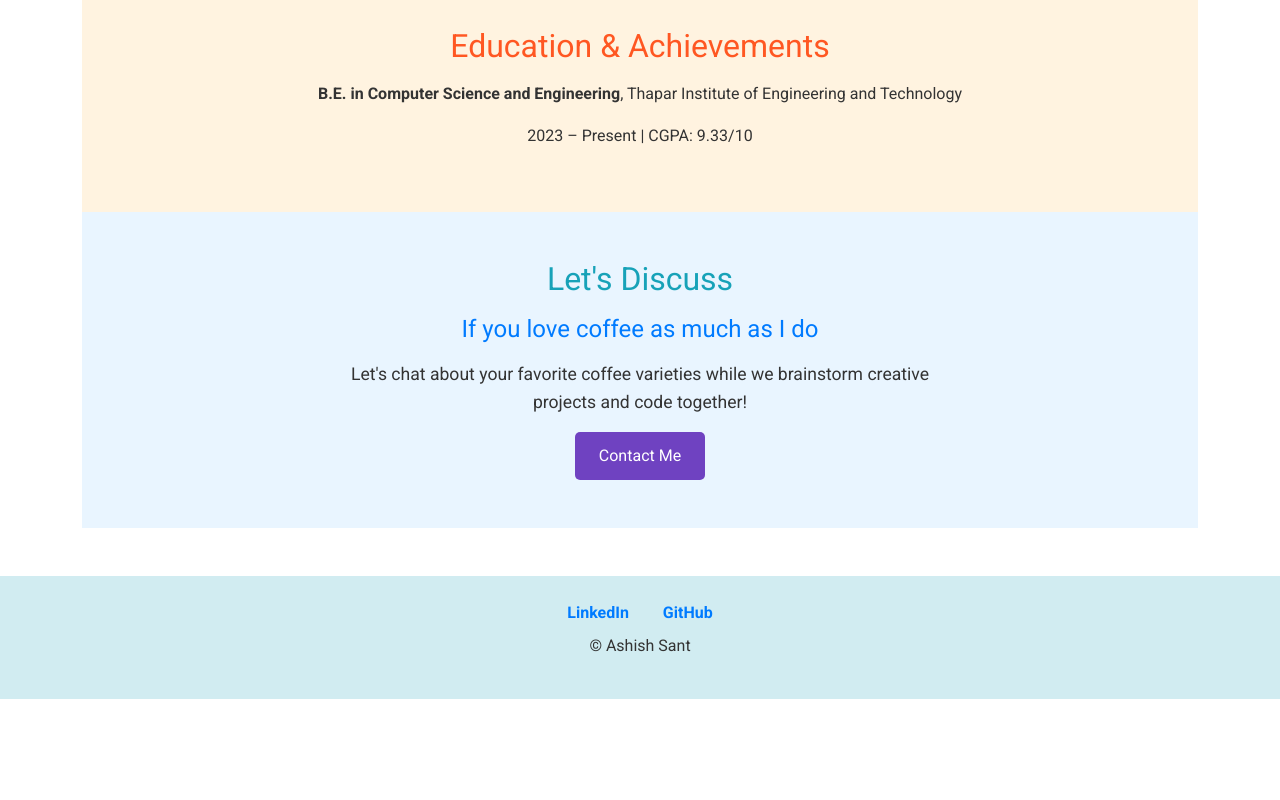
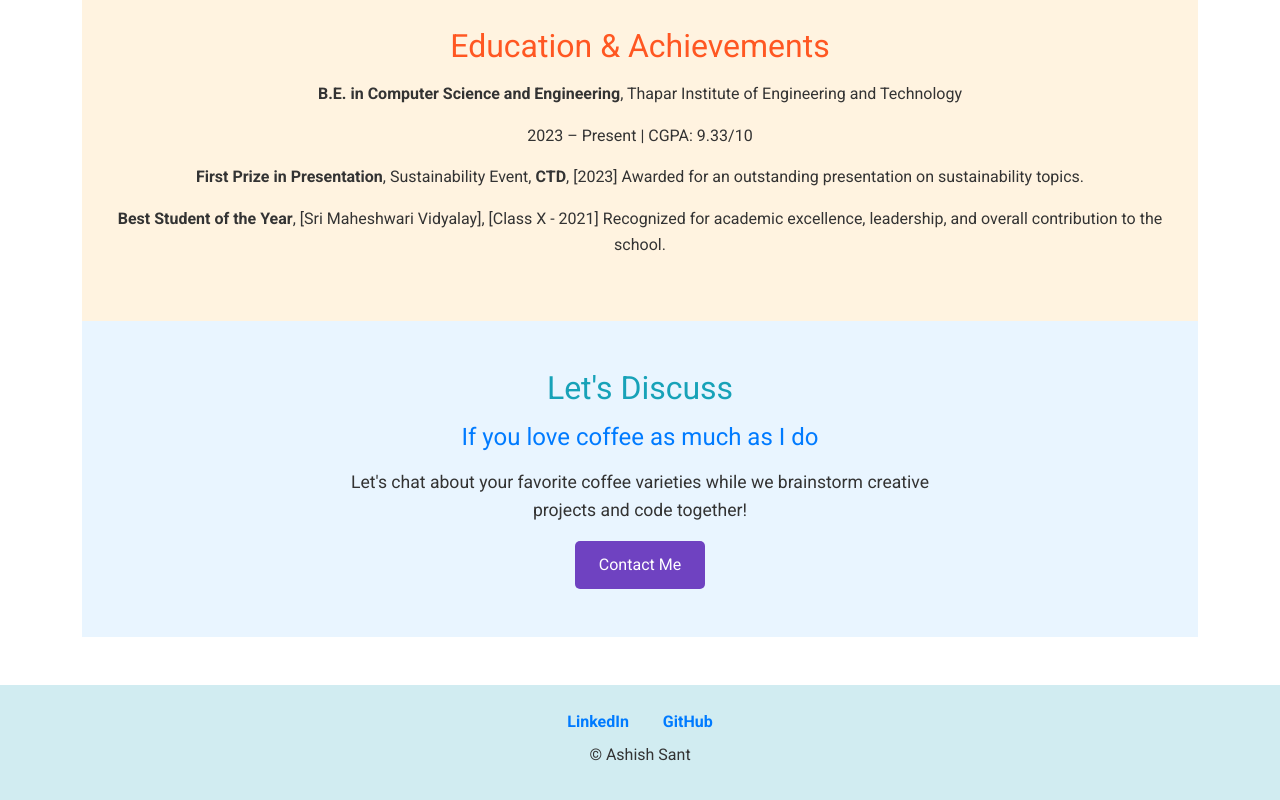
Before and after one commit to Ashish-sant/Ashish-Portfolio, a plain HTML site: page index.html in a window 1280 px wide. Shown: the part 1916-2716 px from the top of the page. Before the commit the page ends 2615 px from the top, so only its background shows below. Drawn offline with nearby package versions, Linux system fonts and the light colour scheme.

Commit message:
Update index.html

```diff
--- a/index.html
+++ b/index.html
@@ -49,7 +49,7 @@
         <div class="col-md-5 mb-4">
           <h5>Personal Portfolio Website</h5>
           <p>Responsive website built with HTML, CSS, and Bootstrap, showcasing my skills and projects.</p>
-          <a href="https://github.com/Ashish-sant/Portfolio-Ashish" target="_blank" class="btn project-btn">View Code</a>
+          <a href="https://github.com/Ashish-sant/Ashish-Portfolio" target="_blank" class="btn project-btn">View Code</a>
         </div>
       </div>
     </section>
@@ -59,6 +59,9 @@
       <div class="text-center mt-3">
         <p><strong>B.E. in Computer Science and Engineering</strong>, Thapar Institute of Engineering and Technology</p>
         <p>2023 – Present | CGPA: 9.33/10</p>
+        <p><strong>First Prize in Presentation</strong>, Sustainability Event,<strong> CTD</strong>, [2023] Awarded for an outstanding presentation on sustainability topics.</p>
+        <p><strong>Best Student of the Year</strong>, [Sri Maheshwari Vidyalay], [Class X - 2021] Recognized for academic excellence, leadership, and
+        overall contribution to the school. </p>
       </div>
     </section>
 
```
